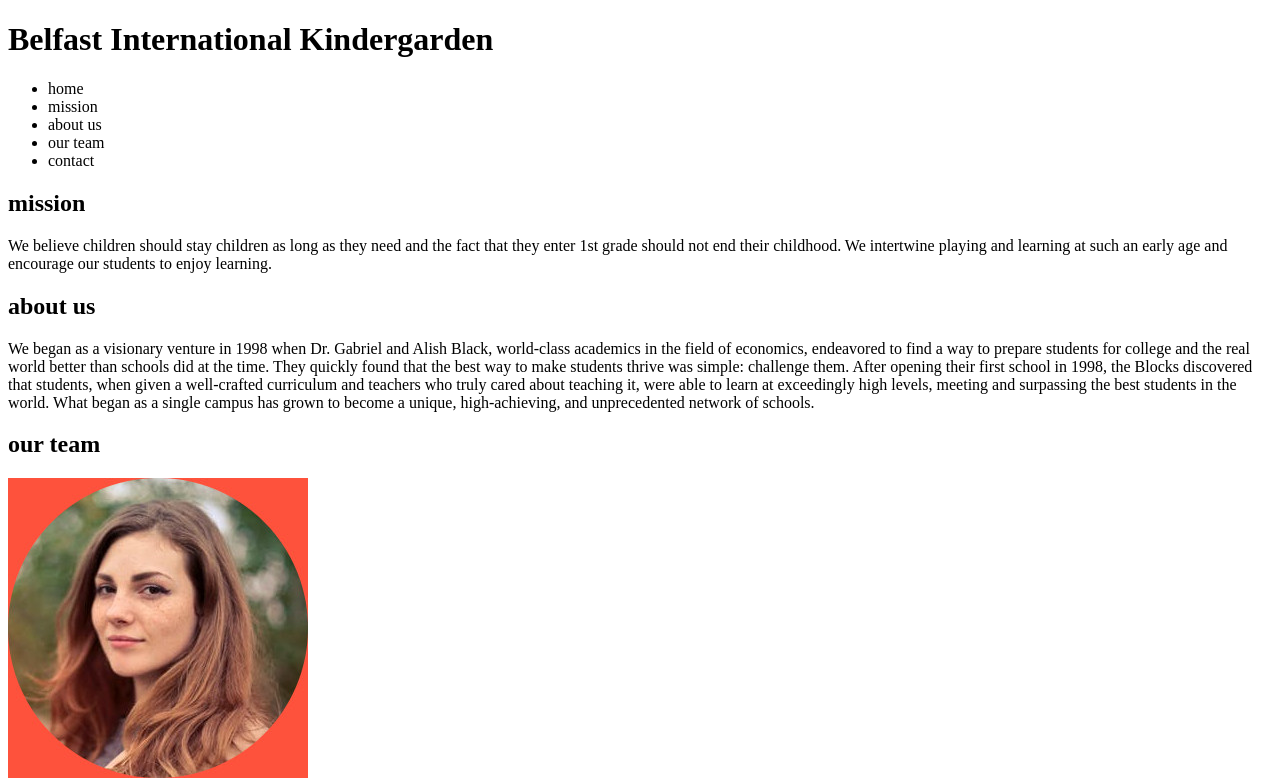
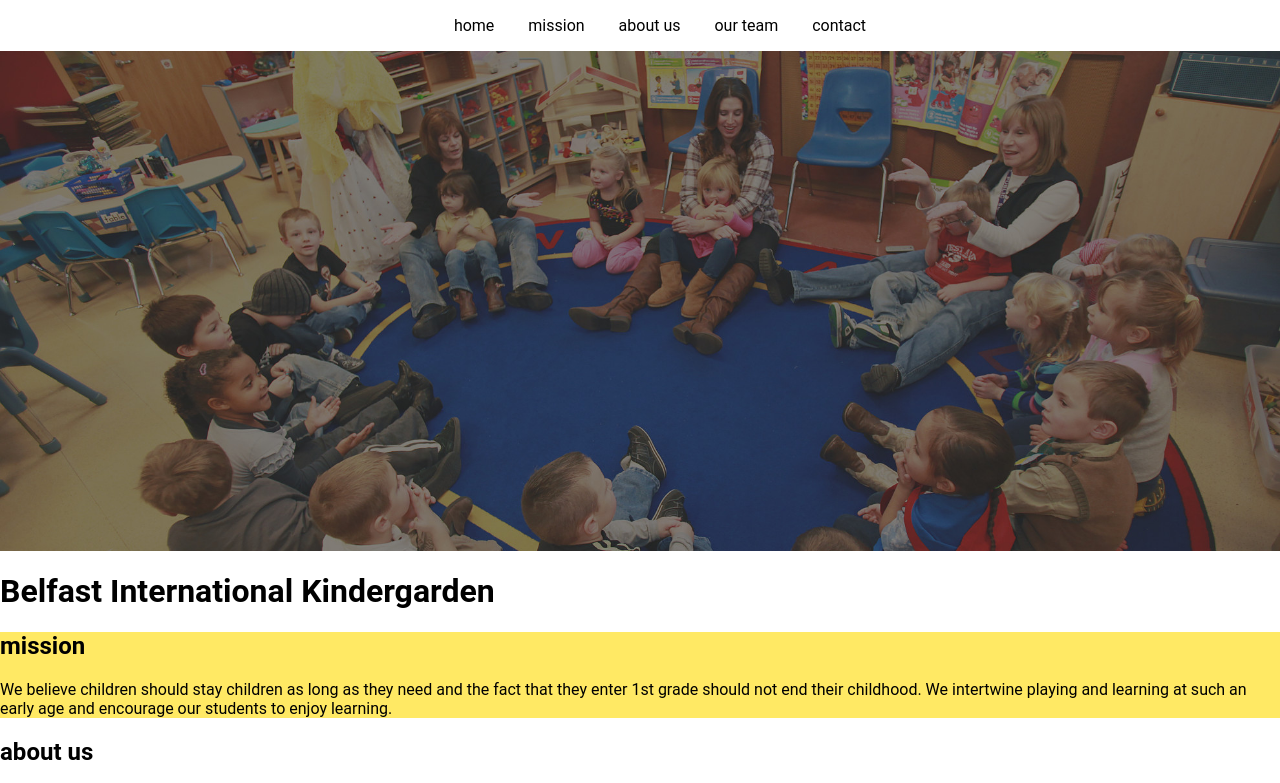
Before and after one commit to paulcolto/kindergarden, a plain HTML site: page index.html in a window 1280 px wide. Shown: the top 783 px of the page. Drawn offline with Linux system fonts and the light colour scheme.

Commit message:
First CSS added

```diff
--- a/index.css
+++ b/index.css
@@ -0,0 +1,41 @@
+body {
+    font-family: 'Roboto', sans-serif;
+    width: 100%;
+    margin: 0;
+}
+
+h2 {
+    font-weight: bold;
+}
+
+.nav {
+    background-color: #FFFFFF;
+    color: #000000;
+    text-align: center;
+    padding: 0px 15px;
+}
+.banner {
+    background-image: url(img/banner.jpg);
+    height: 500px;
+    position: relative;
+    background-size: cover;
+}
+.mission {
+    background-color: #FFE964;
+    color: #000000;
+
+}
+
+.aboutus {
+    background-color: #FFFFFF;
+    color: #000000;
+}
+
+.ourteam {
+    background-color: #FF523D;
+}
+
+.footer {
+    background-color: #223C88;
+    margin: 0;
+}
--- a/index.html
+++ b/index.html
@@ -8,20 +8,20 @@
     <link rel="stylesheet" href="index.css">
     <title>Belfast International Kindergarden</title>
 </head>
-
-<body>
-    <h1>Belfast International Kindergarden</h1>
-
-    <nav>
+<header>
+    <nav class="nav">
         <ul>
-            <li class="nav">home</li>
-            <li class="nav">mission</li>
-            <li class="nav">about us</li>
-            <li class="nav">our team</li>
-            <li class="nav">contact</li>
+            <a class="nav">home</a>
+            <a class="nav">mission</a>
+            <a class="nav">about us</a>
+            <a class="nav">our team</a>
+            <a class="nav">contact</a>
         </ul>
     </nav>
-
+</header>
+<body>
+    <div class="banner"></div>
+    <h1>Belfast International Kindergarden</h1>
     <section class="mission">
         <h2>mission</h2>
         <p>We believe children should stay children as long as they need and the fact that they enter 1st grade should
```
